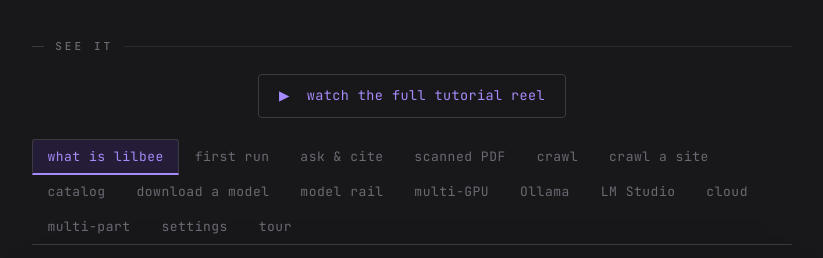
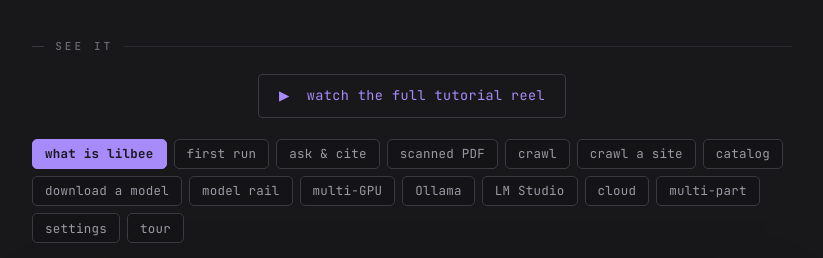
Before and after one commit to tobocop2/obsidian-lilbee, a website: page site/index.html in a window 1280 px wide. Shown: the part 920-1178 px from the top of the page, without its empty margins (0-823 px from the left). Drawn offline with Linux system fonts and the light colour scheme; grey boxes are pictures that could not be loaded.

Commit message:
site: chip-style tutorial tabs matching lilbee.sh, celebrate the 235B in the reel title (#182)

```diff
--- a/site/style.css
+++ b/site/style.css
@@ -271,36 +271,37 @@
 .tutorialtabs {
   display: flex;
   flex-wrap: wrap;
-  border-bottom: 1px solid var(--rule-2);
-  margin-bottom: 1rem;
+  gap: 7px;
+  margin-bottom: 1.1rem;
 }
 .tutorialtabs .tutorialtab {
   font-family: var(--mono);
-  font-size: 13px;
-  letter-spacing: 0.04em;
-  background: transparent;
-  border: 1px solid transparent;
-  border-bottom: 2px solid transparent;
-  border-radius: 3px 3px 0 0;
-  color: var(--ink-3);
-  padding: 0.5rem 0.9rem;
-  margin-bottom: -1px;
+  font-size: 12.5px;
+  letter-spacing: 0.02em;
+  background: var(--bg-elev);
+  border: 1px solid var(--rule-2);
+  border-radius: 5px;
+  color: var(--ink-2);
+  padding: 0.35rem 0.75rem;
   cursor: pointer;
-  transition: color 140ms, background-color 140ms, border-color 140ms;
+  transition: color 130ms, background-color 130ms, border-color 130ms, transform 110ms, box-shadow 130ms;
 }
 .tutorialtabs .tutorialtab:hover {
   color: var(--ink);
-  background: rgba(124, 58, 237, 0.08);
+  background: var(--bg-card);
+  border-color: var(--accent);
+  transform: translateY(-1px);
+  box-shadow: 0 5px 14px -8px rgba(0, 0, 0, 0.7);
 }
 .tutorialtabs .tutorialtab:focus-visible {
   outline: 2px solid var(--accent);
-  outline-offset: -2px;
+  outline-offset: 1px;
 }
 .tutorialtabs .tutorialtab[aria-selected="true"] {
-  color: var(--accent);
-  background: rgba(124, 58, 237, 0.14);
-  border-color: var(--rule-2);
-  border-bottom-color: var(--accent);
+  color: var(--bg);
+  background: var(--accent);
+  border-color: var(--accent);
+  font-weight: 600;
 }
 
 .tutorialpane[hidden] { display: none; }
@@ -597,7 +598,6 @@
   .wordmark, .wordmark-sub { font-size: 9px; }
   .caps, .links, .shape, .gpu { grid-template-columns: 1fr; }
   .tagline { font-size: 18px; }
-  .tutorialtabs .tutorialtab { padding: 0.45rem 0.6rem; font-size: 12px; }
 }
 
 /* FAQ disclosure ----------------------------------------------------- */
--- a/site/tutorial/tutorial.js
+++ b/site/tutorial/tutorial.js
@@ -33,7 +33,7 @@
       { id: "what-is-lilbee", name: "what_is_lilbee", title: "What is lilbee", desc: "Add the plugin's own source code to your library on an Apple M1 Pro and watch the Task Center embed it beside the live GPU placement view, then ask “what is lilbee for Obsidian?” and get a cited answer. The citation opens the README at the source." },
       { id: "gpu-placement", name: "gpu-placement", title: "A 235B model split across three A100s", desc: "The same story on server hardware: right-click a source folder into lilbee on a three-A100 box, watch every file embed across all three GPUs with the placement matrix live, then ask how the split works and get a grounded, cited answer from a 235B model spread over all three cards." },
       { id: "gpu-placement-manual", name: "gpu-placement-manual", title: "Manual placement, previewed before it loads", desc: "Draw the layout yourself: pin each role to the cards you choose, step the embedder up to one replica per GPU, preview the fit, and apply it live while the fleet rebuilds. Ask for a layout that can't fit and the editor names the exact shortfall instead of failing at load time." },
-      { id: "bigmodel", name: "bigmodel", title: "Reasoning in the open, at 235B", desc: "One grounded question to a 235B model split across three A100s: the reasoning streams live, the answer lands in three cited bullets, and the thinking scrolls on the record before the cited source opens." },
+      { id: "bigmodel", name: "bigmodel", title: "235 billion parameters, thinking out loud", desc: "One grounded question to a 235B model split across three A100s: the reasoning streams live, the answer lands in three cited bullets, and the thinking scrolls on the record before the cited source opens." },
     ],
   },
   {
```
